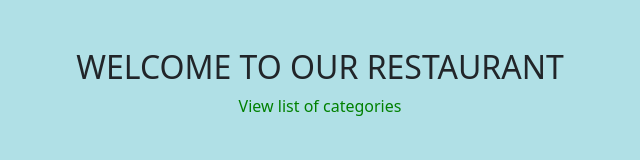
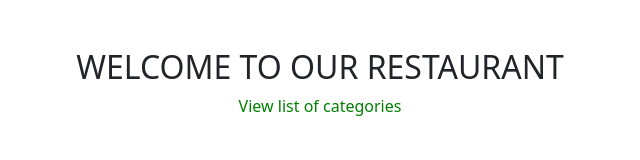
Before and after one commit to AGamra/angularjs-Module4, a plain HTML site: page index.html in a window 1280 px wide. Shown: the whole page, without its empty margins (320-960 px from the left). Drawn offline with nearby package versions, Linux system fonts and the light colour scheme; some packages are replaced by stand-ins of ours.

Commit message:
Update index.html

```diff
--- a/index.html
+++ b/index.html
@@ -40,7 +40,7 @@ a:active {
 </style>
 </head>
 
-<body style="background-color:powderblue;">
+<body>
   <div ui-view="header"></div>
   <div ui-view></div>
 </body>
```
